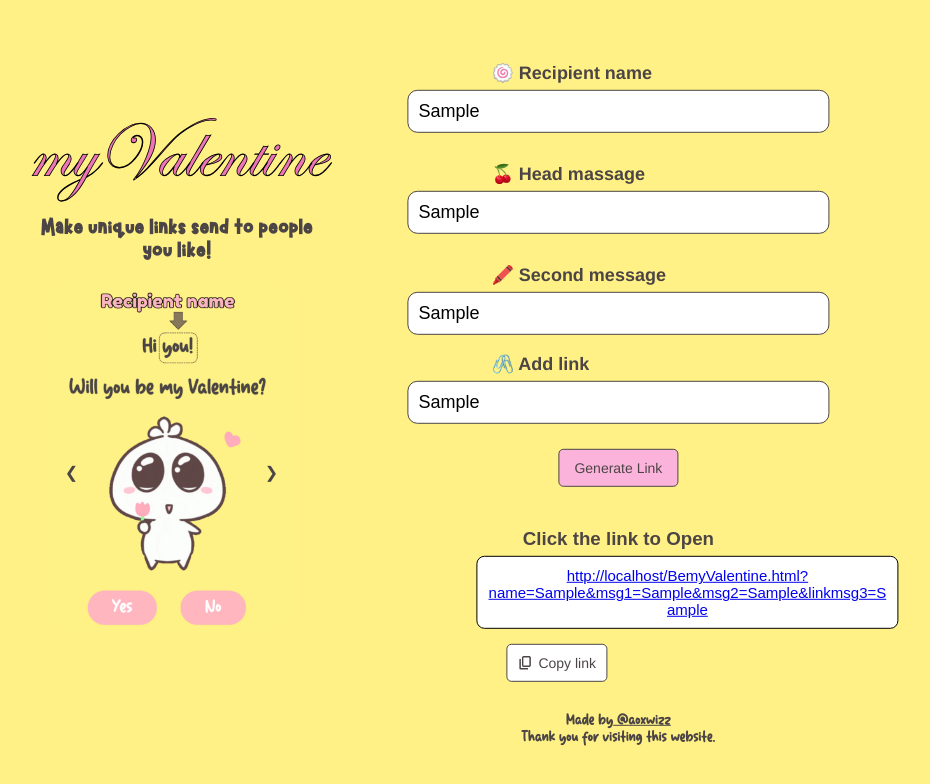
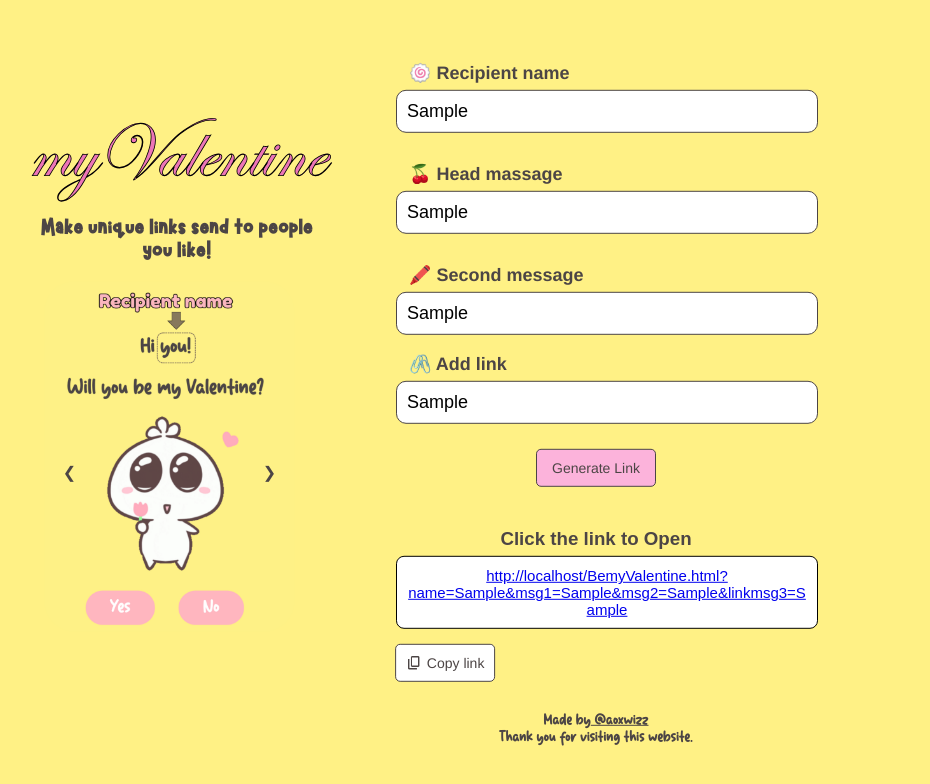
Before and after one commit to urmxrainbow/myValentine, a plain HTML site: page index.html in a window 1280 px wide. Both pictures are taken after typing "Sample", "Sample", "Sample", "Sample" into the empty fields and a click on the button "Generate Link". Shown: the top 784 px of the page, without its empty margins (148-1078 px from the left). Drawn offline with Linux system fonts and the light colour scheme; a script that the page names is missing.

Commit message:
Add files via upload

```diff
--- a/styles.css
+++ b/styles.css
@@ -1,4 +1,3 @@
-
 @font-face {
     font-family: 'Cupid Love';
     src: url('fonts/cute_love-webfont.woff2') format('woff2'),
@@ -77,7 +76,6 @@ body {
     display: flex;
     flex-wrap: wrap;
     justify-content: space-between;
-
 }*/
 
 .button1 {
@@ -249,6 +247,7 @@ input[type="text"] {
     .button1 {
         width: 90%;
     }
+    }
     input[type="text"] {
     width: 90%;
     }
@@ -264,13 +263,7 @@ input[type="text"] {
 
     .slideshow {
         text-align: left;
-        margin: auto;
-    }
-    .header_text {
-        margin-left: auto;
-        margin-right: auto;
-        transform: none;
-    }
+        transform: translateX(-0.8%);
     }
 
 
@@ -283,35 +276,33 @@ input[type="text"] {
     .header_text124 {
         text-align: center;
     }
-
     } */
-
-
 
 @media (min-width: 510px) and (max-width: 1024px) {
         /* Styles for tablets */
     .slideshow {
         text-align: left;
+        position: absolute;
         }
-
     .header_text124 {
         transform: translateX(-10%);
         }
-
     .button1 {
         position: absolute;
         transform: translateX(80%);
         justify-content: center;
         width: 400px;
         }
-
     .grouphead {
         text-align: center;
         justify-content: center;
         transform: translateY(70%);
         }
 
+
     }
+
+
 
 @media (min-width: 1024px) {
     input[type="text"], .boxfill_text {
@@ -320,28 +311,27 @@ input[type="text"] {
     }
 
     .boxfill_text {
-        margin-left: 505px;
+        transform: translateX(1%);
     }
 
     #result {
         width: 400px;
-       margin-left: 490px;
+        margin: auto;
     }
     .copy-btn {
-        margin-left: 520px;
+        margin: auto;
+        margin-top: 15px;
+        transform: translateX(-150%);
     }
 
     .button1 {
-        transform: translateY(-80%) translateX(10%);
+        transform: translateY(-80%) translateX(26%);
+        width: 400px;
     }
 
     .header_text124 {
         transform: translateX(-35%);
 
-    }
-
-    .slideshow {
-        text-align: left;
     }
 
     .grouphead {
@@ -351,17 +341,14 @@ input[type="text"] {
         }
 
     /*
-
     .slideshow {
         transform: translateX(205%);
     }
-
     .header_text {
         transform: translateX(180%);
         margin-bottom: 20px;
         margin-top: -60px;
     }
-
     .header_text124 {
         transform: translateX(-1%);
         font-size: 100px;
```
Lines whose indentation alone changed are shown as unchanged.
